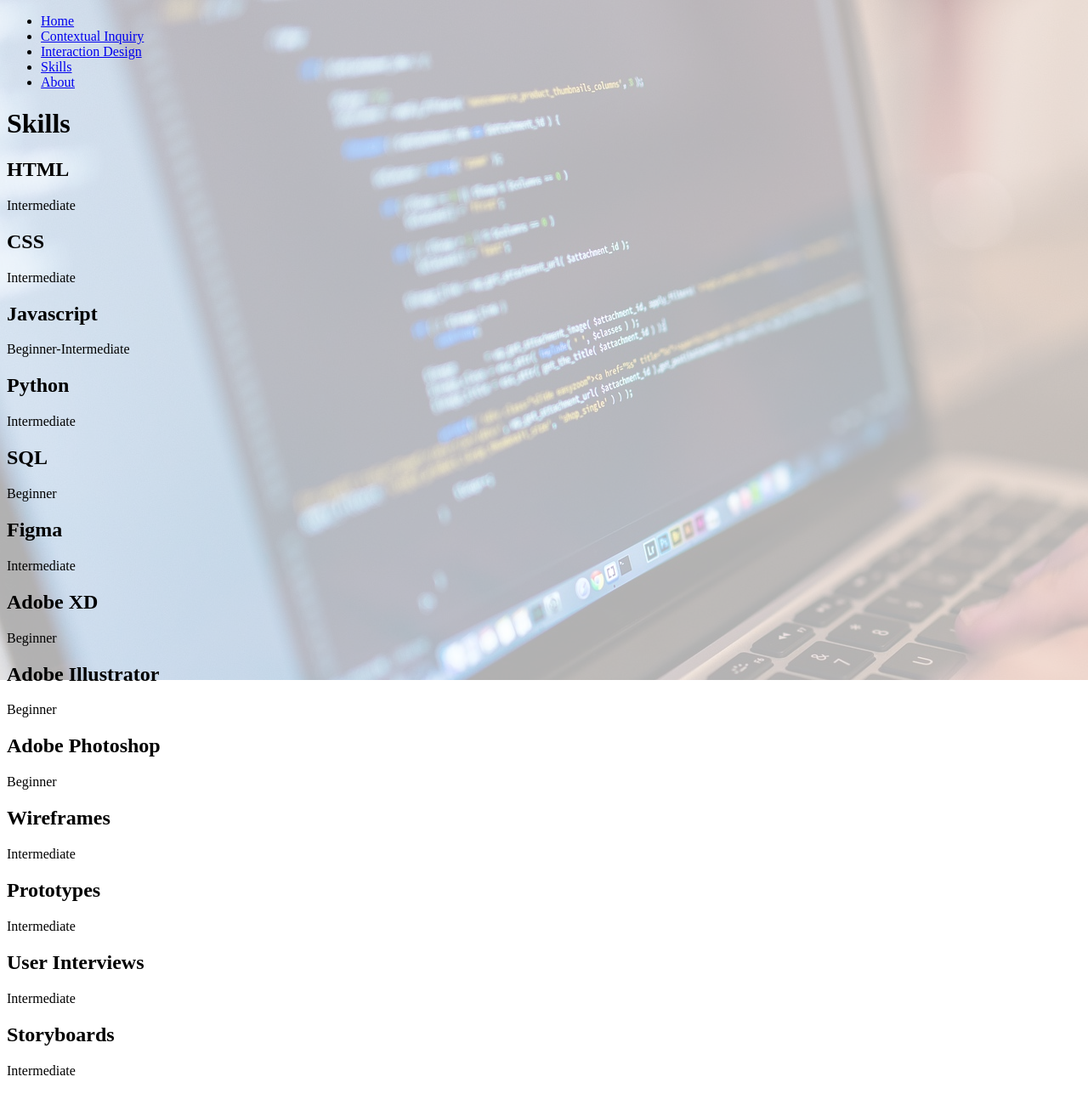
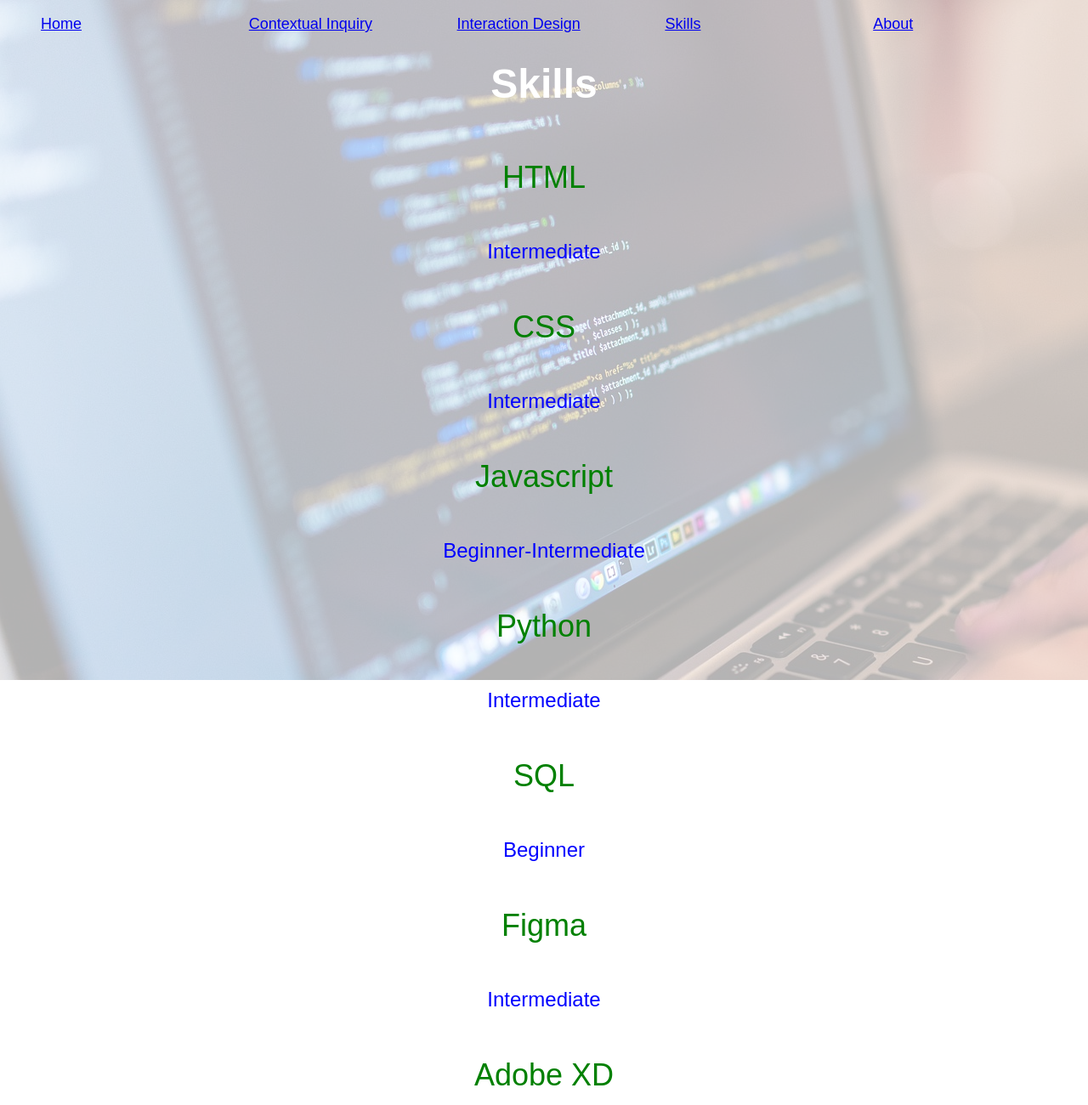
Before and after one commit to gnenadov/portfolio, a plain HTML site: page skills.html in a window 1280 px wide. Shown: the top 1300 px of the page at 85% size. Drawn offline with Linux system fonts and the light colour scheme; a web font is replaced by a local one.

Commit message:
Added some fonts, css classes

```diff
--- a/css/style.css
+++ b/css/style.css
@@ -2,13 +2,58 @@ html{
     scroll-behavior: smooth;
 }
 h1{
-    font-size: 50px;
-    color: black;
+    font-family: eurostile, sans-serif;
+    font-weight: 800;
+    font-style: normal;
+    font-size: 48px;
     text-align: center;
+    color: white;
+}
+
+
+.nav-links{
+  display: grid;
+    grid-template-columns: 1fr 1fr 1fr 1fr 1fr;
+    grid-column-start: span;
+    list-style-type: none;
+    font-family: eurostile, sans-serif;
+    font-size: 18px;
+}
+
+.nav-item a{
+
+}
+
+
+
+#whatido {
+    font-family: europa, sans-serif;
+    font-weight: 300;
+    font-style: normal;
+    font-size: 36px;
+    text-align: center;
+    color: white;
 }
 
 .container{
     display: grid;
     grid-template-columns: auto;
-    grid-template-rows: 1fr;
+    grid-template-rows: 100px;
+    font-family: eurostile, sans-serif;
 }
+
+.skittles {
+    font-size: 36px;
+    color: green;
+    font-family: eurostile, sans-serif;
+    font-weight: 400;
+    font-style: normal;
+    justify-self: center;
+}
+
+.skittles-descriptions {
+    font-size: 24px;
+    color: blue;
+    font-family: eurostile, sans-serif;
+    justify-self: center;
+}
--- a/skills.html
+++ b/skills.html
@@ -3,88 +3,96 @@
 <head>
     <meta charset="UTF-8">
     <title>Skills</title>
+    <link rel="stylesheet" type="text/css" href="css/style.css">
+    <link rel="stylesheet" href="https://use.typekit.net/qzp3wqh.css">
+    <link rel="stylesheet" href="https://use.typekit.net/qzp3wqh.css">
 </head>
 <body>
 <header>
     <nav>
-        <ul>
-            <li><a href="home.html">Home</a></li>
-            <li><a href="contextual_inquiry.html">Contextual Inquiry</a></li>
-            <li><a href="interaction_Design.html">Interaction Design</a> </li>
-            <li><a href="skills.html">Skills</a> </li>
-            <li><a href="about.html">About</a> </li>
+        <ul class="nav-links">
+            <li class="nav-item"><a href="home.html">Home</a></li>
+            <li class="nav-item"><a href="contextual_inquiry.html">Contextual Inquiry</a></li>
+            <li class="nav-item"><a href="interaction_Design.html">Interaction Design</a> </li>
+            <li class="nav-item"><a href="skills.html">Skills</a> </li>
+            <li class="nav-item"><a href="about.html">About</a> </li>
         </ul>
     </nav>
 </header>
 <main>
     <style>
         body {
+            height: 100%;
         }
         body::after{
             content: "";
             background-image: url("images/skills.jpg");
+            min-height: 100%;
+            min-width: 1024px;
+            width: 100%;
+            height: auto;
             opacity: 0.3;
             top: 0;
             left: 0;
             bottom: 0;
             right: 0;
-            position: absolute;
+            position: fixed;
             z-index: -1;
         }
 
     </style>
     <h1>Skills</h1>
-    <div id="html">
-        <h2>HTML</h2>
-        <p>Intermediate</p>
+    <div class="container" id="html">
+        <h2 class="skittles">HTML</h2>
+        <p class="skittles-descriptions">Intermediate</p>
     </div>
-    <div id="css">
-        <h2>CSS</h2>
-        <p>Intermediate</p>
+    <div class="container" id="css">
+        <h2 class="skittles">CSS</h2>
+        <p class="skittles-descriptions">Intermediate</p>
     </div>
-    <div id="javascript">
-        <h2>Javascript</h2>
-        <p>Beginner-Intermediate</p>
+    <div class="container" id="javascript">
+        <h2 class="skittles">Javascript</h2>
+        <p class="skittles-descriptions">Beginner-Intermediate</p>
     </div>
-    <div id="python">
-        <h2>Python</h2>
-        <p>Intermediate</p>
+    <div class="container" id="python">
+        <h2 class="skittles">Python</h2>
+        <p class="skittles-descriptions">Intermediate</p>
     </div>
-    <div id="sql">
-        <h2>SQL</h2>
-        <p>Beginner</p>
+    <div class="container" id="sql">
+        <h2 class="skittles">SQL</h2>
+        <p class="skittles-descriptions">Beginner</p>
     </div>
-    <div id="figma">
-        <h2>Figma</h2>
-        <p>Intermediate</p>
+    <div class="container" id="figma">
+        <h2 class="skittles">Figma</h2>
+        <p class="skittles-descriptions">Intermediate</p>
     </div>
-    <div id="adobe-xd">
-        <h2>Adobe XD</h2>
-        <p>Beginner</p>
+    <div class="container" id="adobe-xd">
+        <h2 class="skittles">Adobe XD</h2>
+        <p class="skittles-descriptions">Beginner</p>
     </div>
-    <div id="adobe-illustrator">
-        <h2>Adobe Illustrator</h2>
-        <p>Beginner</p>
+    <div class="container" id="adobe-illustrator">
+        <h2 class="skittles">Adobe Illustrator</h2>
+        <p class="skittles-descriptions">Beginner</p>
     </div>
-    <div id="adobe-photoshop">
-        <h2>Adobe Photoshop</h2>
-        <p>Beginner</p>
+    <div class="container" id="adobe-photoshop">
+        <h2 class="skittles">Adobe Photoshop</h2>
+        <p class="skittles-descriptions">Beginner</p>
     </div>
-    <div id="wireframes">
-        <h2>Wireframes</h2>
-        <p>Intermediate</p>
+    <div class="container" id="wireframes">
+        <h2 class="skittles">Wireframes</h2>
+        <p class="skittles-descriptions">Intermediate</p>
     </div>
-    <div id="prototypes">
-        <h2>Prototypes</h2>
-        <p>Intermediate</p>
+    <div class="container" id="prototypes">
+        <h2 class="skittles">Prototypes</h2>
+        <p class="skittles-descriptions">Intermediate</p>
     </div>
-    <div id="user-interviews">
-        <h2>User Interviews</h2>
-        <p>Intermediate</p>
+    <div class="container" id="user-interviews">
+        <h2 class="skittles">User Interviews</h2>
+        <p class="skittles-descriptions">Intermediate</p>
     </div>
-    <div id="storyboards">
-        <h2>Storyboards</h2>
-        <p>Intermediate</p>
+    <div class="container" id="storyboards">
+        <h2 class="skittles">Storyboards</h2>
+        <p class="skittles-descriptions">Intermediate</p>
     </div>
 <!--    <ul>-->
 <!--        <li>HTML - Intermediate</li>-->
```
Also changed, not shown: about.html (+8 -6 lines), contextual_inquiry.html (+11 -6 lines), home.html (+32 -11 lines), interaction_Design.html (+11 -6 lines).
